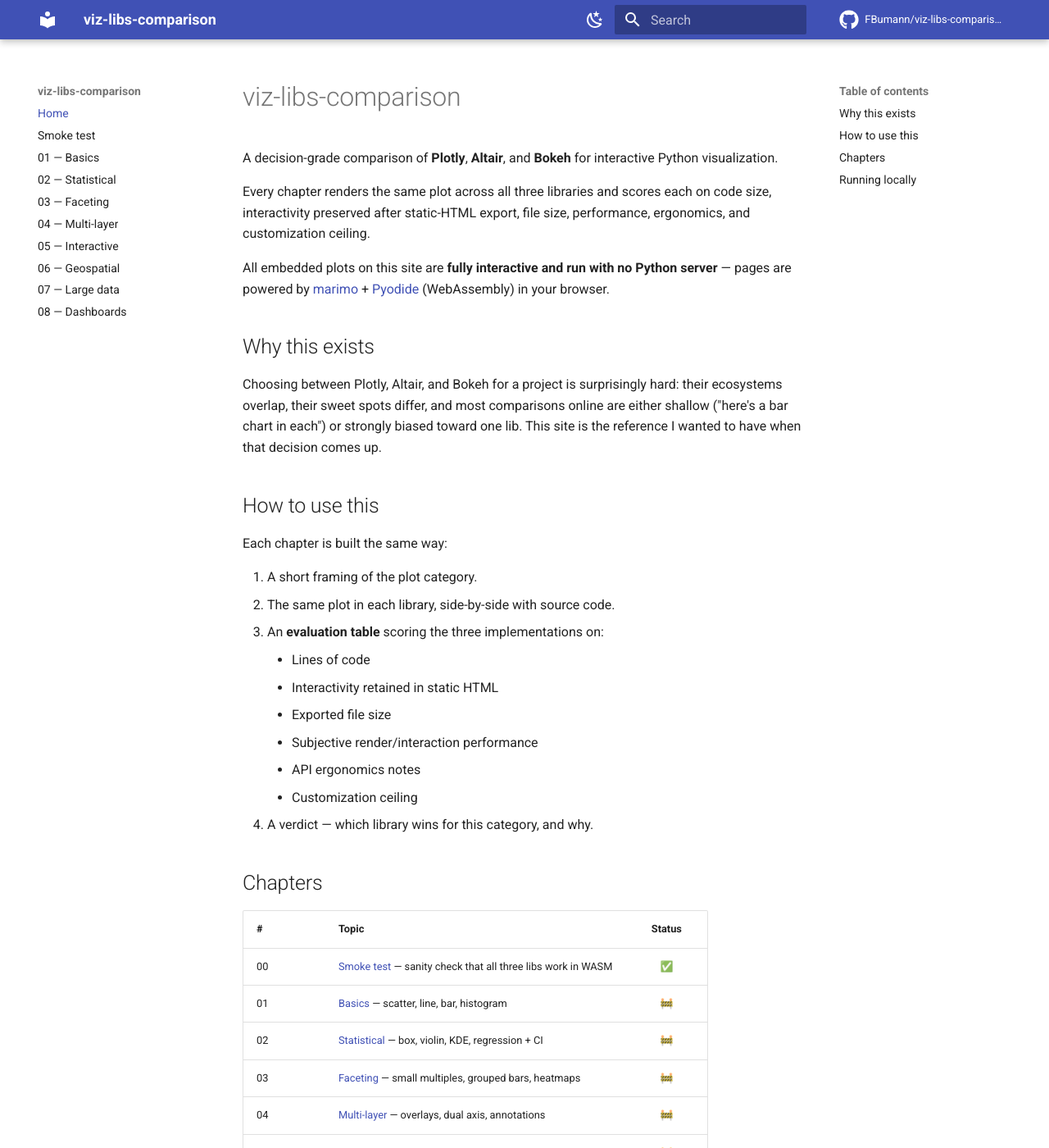
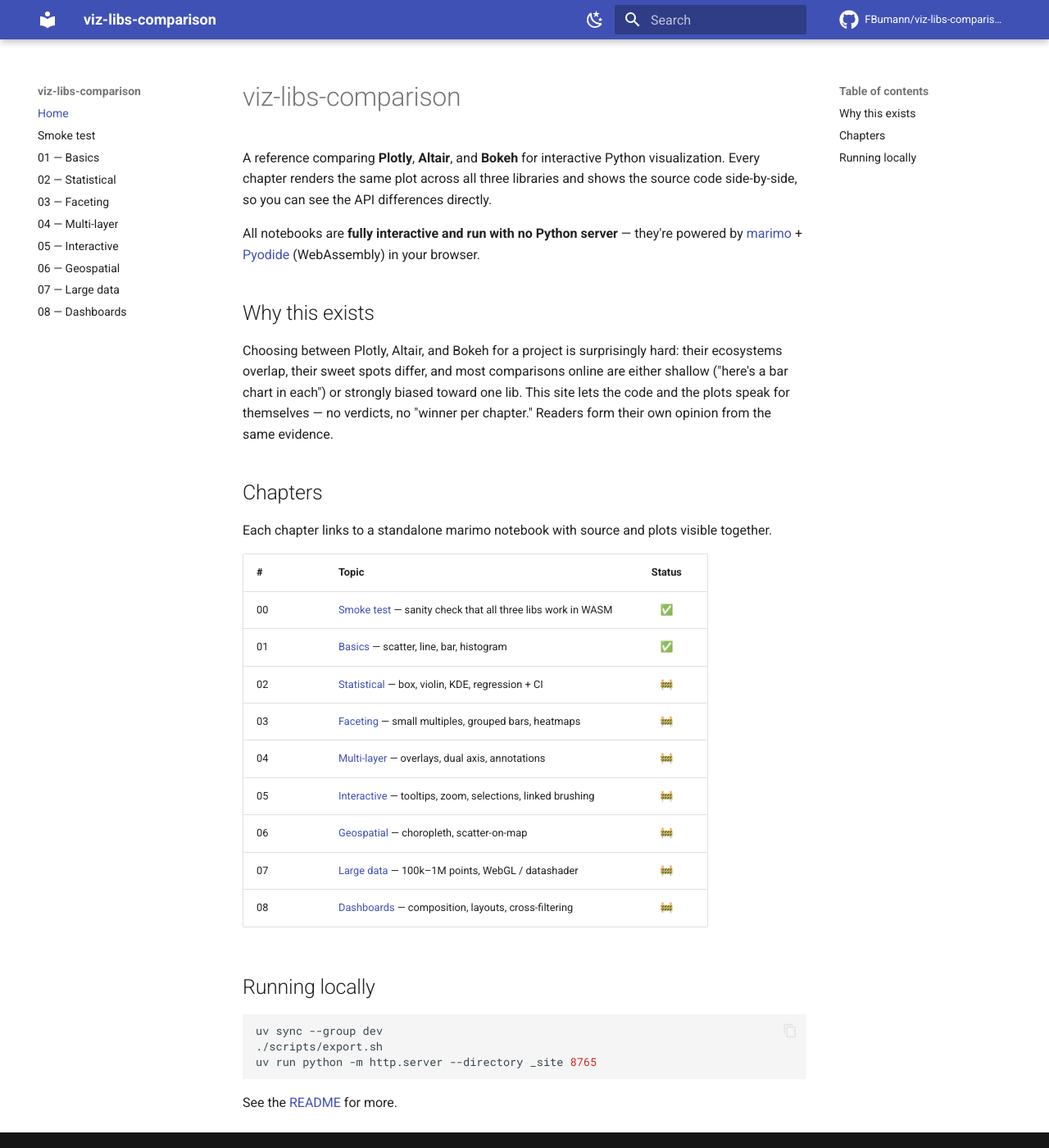
Before and after one commit to FBumann/viz-libs-comparison, an MkDocs documentation site: the page built from docs/index.md, in a window 1280 px wide and 1400 px high. Shown: the whole window at 82% size. Built offline with MkDocs 1.6.1 and Material for MkDocs 9.7.7, drawn with Linux system fonts in a browser that asks for light colours; comment, search, counter and statistics services are not loaded.

Commit message:
Drop iframes and verdicts — notebooks are the artifact, docs are overviews
The iframe embed was a worse experience than the standalone notebook
(nested scrolling, fixed-height guessing) and the prose verdicts were
imposing a narrative that doesn't belong in a reference.

Each docs/NN.md now becomes a short overview with a prominent link to
the standalone marimo notebook. Verdicts, ergonomics notes, and
interpretive tables are gone. The factual side-by-side (LOC per plot,
default interactivity grid) lives inside the notebook as a final
markdown cell — facts live with the code they describe.

Removes docs/assets/embed.css (no longer used) and the extra_css
reference from mkdocs.yml.

Co-Authored-By: Claude Opus 4.7 (1M context) <noreply@anthropic.com>

````diff
--- a/docs/assets/embed.css
+++ /dev/null
@@ -1,17 +0,0 @@
-.marimo-embed {
-  width: 100%;
-  border: 1px solid var(--md-default-fg-color--lightest);
-  border-radius: 8px;
-  background: var(--md-default-bg-color);
-  display: block;
-}
-
-.marimo-embed-wrapper {
-  margin: 1.5rem 0;
-}
-
-.marimo-embed-actions {
-  margin-top: 0.5rem;
-  text-align: right;
-  font-size: 0.85em;
-}
--- a/docs/index.md
+++ b/docs/index.md
@@ -1,44 +1,32 @@
 # viz-libs-comparison
 
-A decision-grade comparison of **Plotly**, **Altair**, and **Bokeh** for interactive
-Python visualization.
+A reference comparing **Plotly**, **Altair**, and **Bokeh** for interactive
+Python visualization. Every chapter renders the same plot across all three
+libraries and shows the source code side-by-side, so you can see the API
+differences directly.
 
-Every chapter renders the same plot across all three libraries and scores each on
-code size, interactivity preserved after static-HTML export, file size,
-performance, ergonomics, and customization ceiling.
-
-All embedded plots on this site are **fully interactive and run with no Python server** —
-pages are powered by [marimo](https://marimo.io) + [Pyodide](https://pyodide.org)
-(WebAssembly) in your browser.
+All notebooks are **fully interactive and run with no Python server** —
+they're powered by [marimo](https://marimo.io) +
+[Pyodide](https://pyodide.org) (WebAssembly) in your browser.
 
 ## Why this exists
 
-Choosing between Plotly, Altair, and Bokeh for a project is surprisingly hard:
-their ecosystems overlap, their sweet spots differ, and most comparisons online
-are either shallow ("here's a bar chart in each") or strongly biased toward one
-lib. This site is the reference I wanted to have when that decision comes up.
-
-## How to use this
-
-Each chapter is built the same way:
-
-1. A short framing of the plot category.
-2. The same plot in each library, side-by-side with source code.
-3. An **evaluation table** scoring the three implementations on:
-    - Lines of code
-    - Interactivity retained in static HTML
-    - Exported file size
-    - Subjective render/interaction performance
-    - API ergonomics notes
-    - Customization ceiling
-4. A verdict — which library wins for this category, and why.
+Choosing between Plotly, Altair, and Bokeh for a project is surprisingly
+hard: their ecosystems overlap, their sweet spots differ, and most
+comparisons online are either shallow ("here's a bar chart in each") or
+strongly biased toward one lib. This site lets the code and the plots speak
+for themselves — no verdicts, no "winner per chapter." Readers form their
+own opinion from the same evidence.
 
 ## Chapters
+
+Each chapter links to a standalone marimo notebook with source and plots
+visible together.
 
 | # | Topic | Status |
 |---|-------|:------:|
 | 00 | [Smoke test](00_smoke_test.md) — sanity check that all three libs work in WASM | ✅ |
-| 01 | [Basics](01_basics.md) — scatter, line, bar, histogram | 🚧 |
+| 01 | [Basics](01_basics.md) — scatter, line, bar, histogram | ✅ |
 | 02 | [Statistical](02_statistical.md) — box, violin, KDE, regression + CI | 🚧 |
 | 03 | [Faceting](03_faceting.md) — small multiples, grouped bars, heatmaps | 🚧 |
 | 04 | [Multi-layer](04_multilayer.md) — overlays, dual axis, annotations | 🚧 |
@@ -55,4 +43,5 @@ uv sync --group dev
 uv run python -m http.server --directory _site 8765
 ```
 
-See the [README](https://github.com/FBumann/viz-libs-comparison#readme) for more.
+See the [README](https://github.com/FBumann/viz-libs-comparison#readme) for
+more.
--- a/mkdocs.yml
+++ b/mkdocs.yml
@@ -64,9 +64,6 @@ markdown_extensions:
       emoji_index: !!python/name:material.extensions.emoji.twemoji
       emoji_generator: !!python/name:material.extensions.emoji.to_svg
 
-extra_css:
-  - assets/embed.css
-
 extra:
   social:
     - icon: fontawesome/brands/github
````
Also changed, not shown: docs/00_smoke_test.md (+6 -27 lines), docs/01_basics.md (+5 -94 lines), 1 other file.
